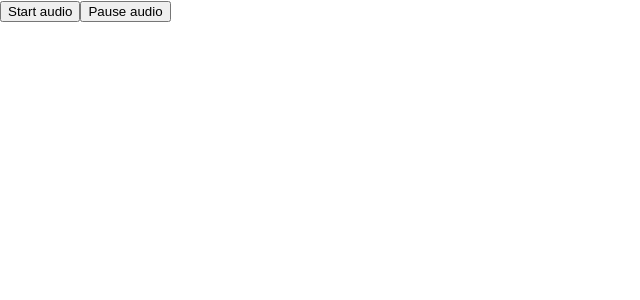
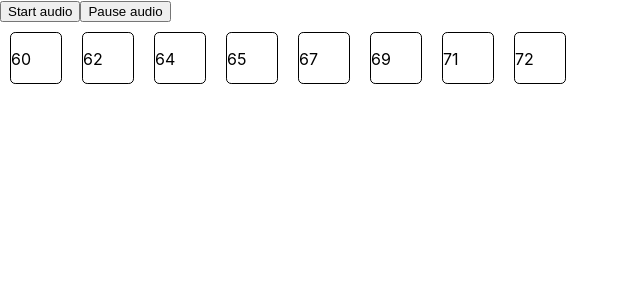
Before and after one commit to brunosilvano/web-synth, a React (Create React App) app: page / in a window 1280 px wide. Shown: the top 300 px of the page, without its empty margins (0-640 px from the left). Built offline with nearby package versions, Linux system fonts and the light colour scheme.

Commit message:
Add basic keyboard

```diff
--- a/src/App.tsx
+++ b/src/App.tsx
@@ -1,6 +1,7 @@
 import React from 'react';
 import './App.css';
 import Synth from './Synth';
+import Keyboard from './Keyboard';
 
 function App({ synth }: { synth: Synth }) {
 
@@ -19,6 +20,7 @@ function App({ synth }: { synth: Synth }) {
     <div>
       <button onClick={() => handleOnClick('resume')}>Start audio</button>
       <button onClick={() => handleOnClick('suspend')}>Pause audio</button>
+      <Keyboard />
     </div>
   );
 }
--- /dev/null
+++ b/src/Keyboard/Key.css
@@ -0,0 +1,20 @@
+.key {
+  background-color: white;
+  border-radius: 10%;
+  border: 1px solid black;
+  height: 50px;
+  margin: 10px;
+  position: relative;
+  user-select: none;
+  width: 50px;
+}
+
+.key.active {
+  background-color: aqua;
+}
+
+.key .note-value {
+  left: 0;
+  position: absolute;
+  top: 0;
+}
--- /dev/null
+++ b/src/Keyboard/Key.tsx
@@ -0,0 +1,23 @@
+import React, { useState } from "react";
+import "./Key.css"
+
+function Key({ midiNote }: { midiNote: number }) {
+
+  const [isActive, setIsActive] = useState(false);
+
+  const handleOnMouseDown = () => {
+    setIsActive(true);
+  };
+
+  const handleOnMouseUp = () => {
+    setIsActive(false);
+  };
+
+  return (
+    <div className={`key ${isActive ? 'active' : ''}`} onMouseDown={handleOnMouseDown} onMouseUp={handleOnMouseUp}>
+      <p className="note-value">{midiNote}</p>
+    </div>
+  );
+}
+
+export default Key;
--- /dev/null
+++ b/src/Keyboard/index.tsx
@@ -0,0 +1,16 @@
+import React from "react";
+import Key from "./Key";
+
+const midiNotes = [
+  60, 62, 64, 65, 67, 69, 71, 72
+];
+
+function Keyboard() {
+  return (
+    <div style={{ display: 'flex' }}>
+      {midiNotes.map(midiNote => <Key midiNote={midiNote} />)}
+    </div>
+  );
+}
+
+export default Keyboard;
```
